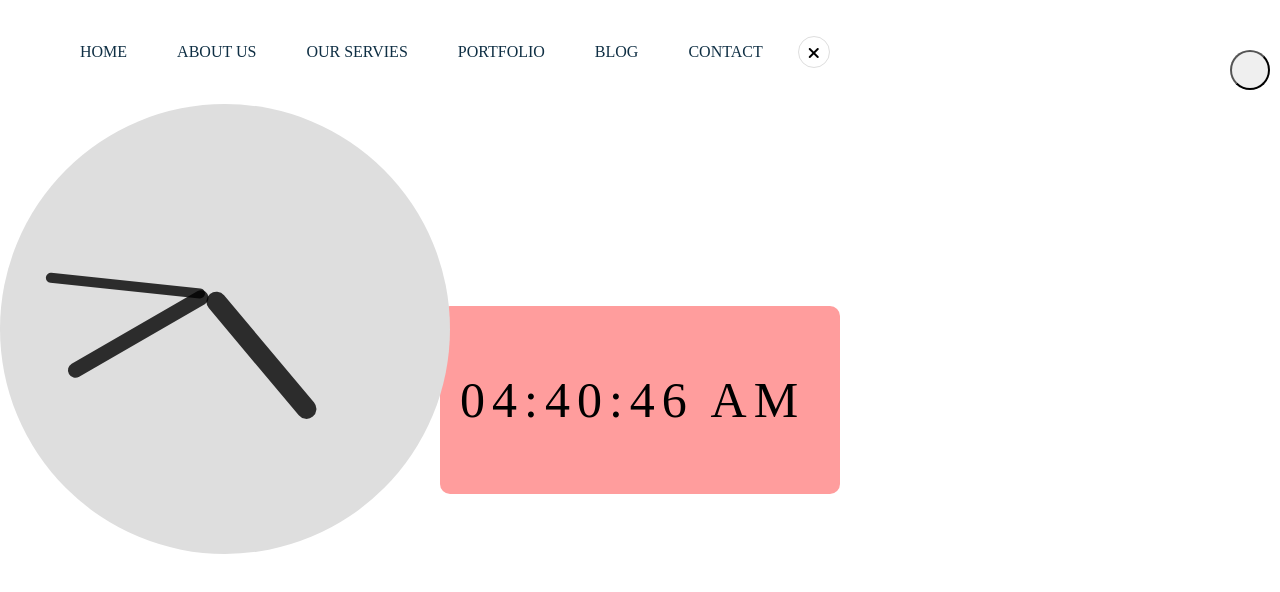
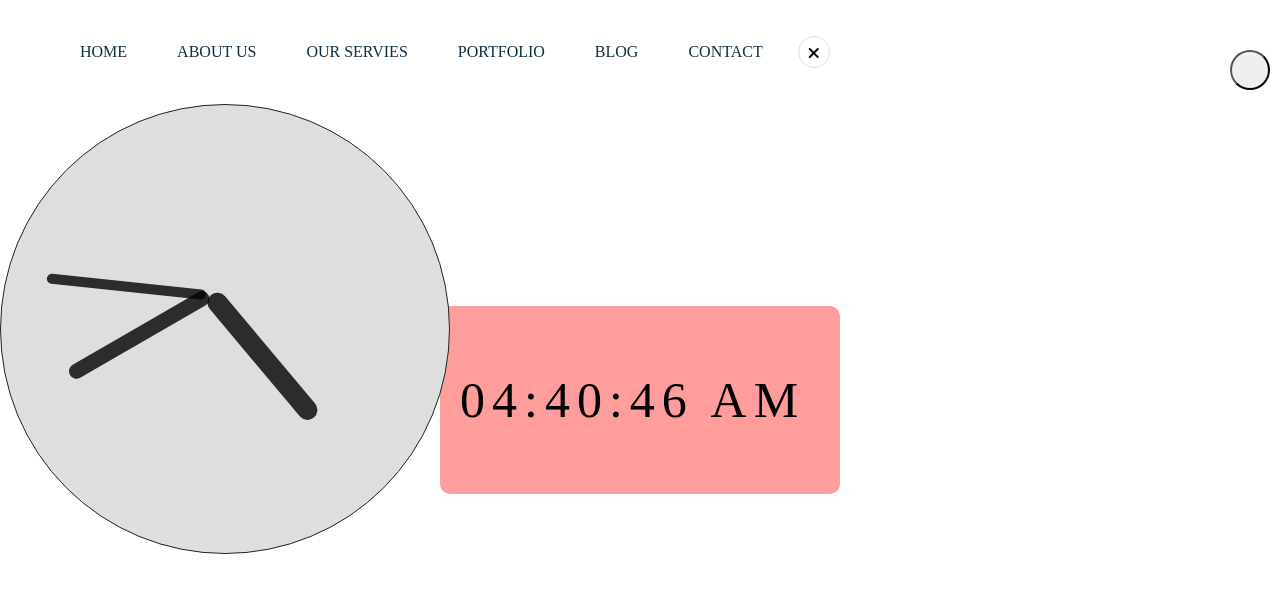
Before and after one commit to ataullah454/dark-clock, a plain HTML site: page index.html in a window 1280 px wide. Drawn offline with Linux system fonts and the light colour scheme.

Commit message:
Update style.css

```diff
--- a/css/style.css
+++ b/css/style.css
@@ -109,6 +109,7 @@ a{
   height: 450px;
   border-radius: 50%;
   background-color: #dedede;
+	border: 1px solid #222;
 }
 #hour,
 #minute,
```
